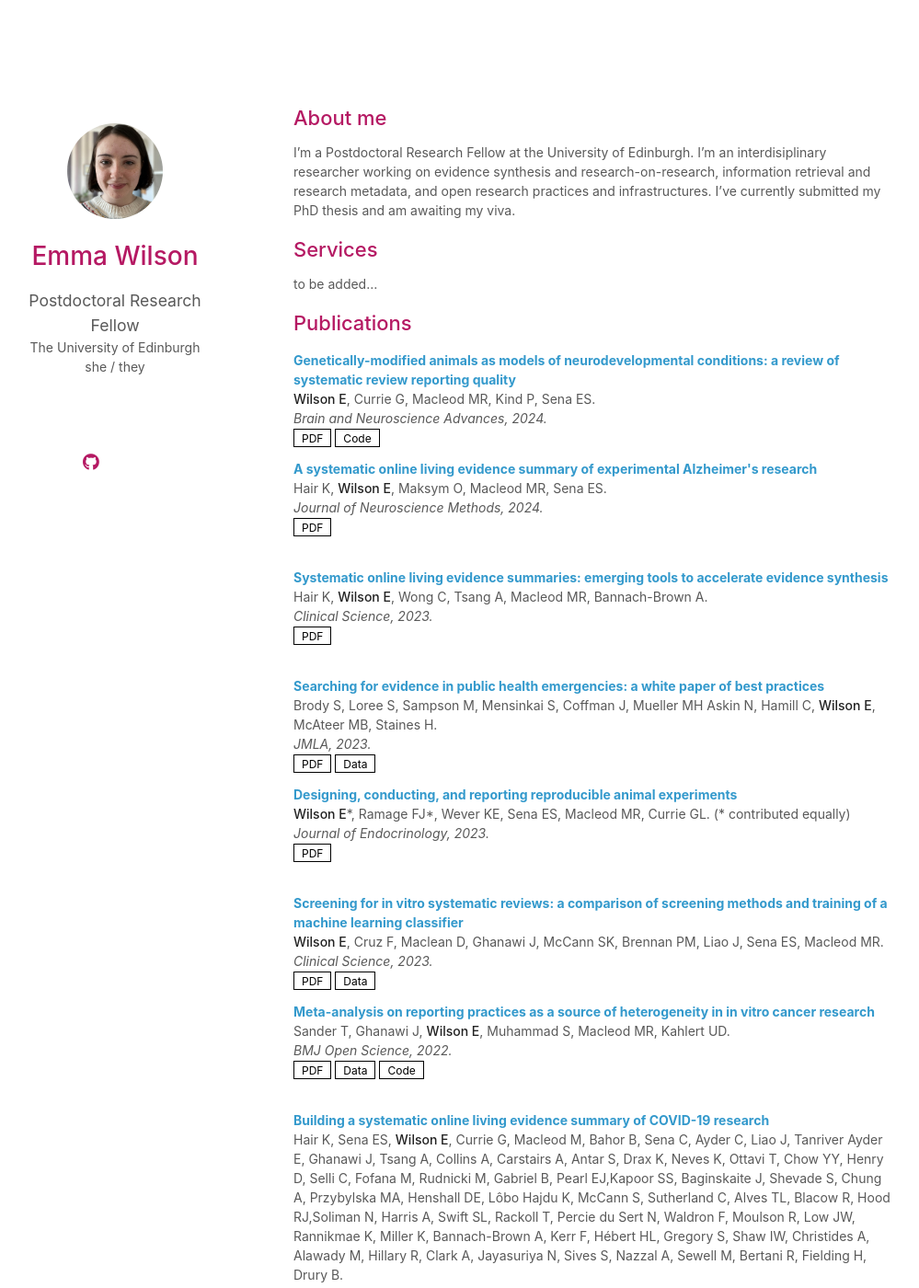
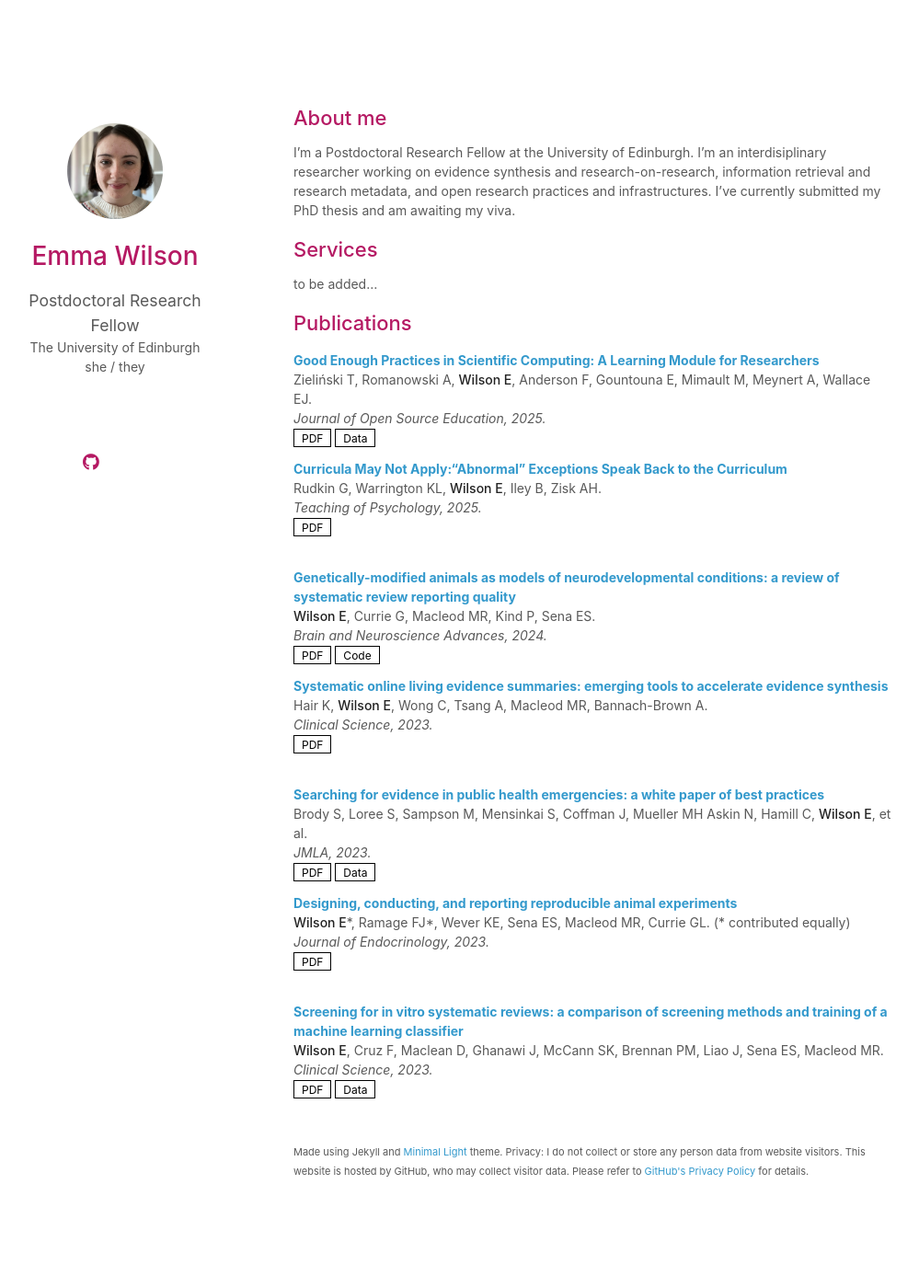
Before and after one commit to emma-wilson/emma-wilson.github.io, a Jekyll site: the page built from index.md, in a window 1280 px wide and 1400 px high. Shown: the whole window at 92% size, without its empty margins (151-1150 px from the left). Built offline with Jekyll 4.4.1, drawn with Linux system fonts in a browser that asks for light colours; nearby versions of some CDN libraries; comment, search, counter and statistics services are not loaded; a style sheet for code colours, icons or effects is not loaded; our own code applies the rules of GitHub Pages for plain Markdown files.

Commit message:
Add selected publications

```diff
--- a/_data/publications.yml
+++ b/_data/publications.yml
@@ -1,4 +1,17 @@
 main:
+
+  - title: "Good Enough Practices in Scientific Computing: A Learning Module for Researchers"
+    authors: Zieliński T, Romanowski A, <strong>Wilson E</strong>, Anderson F, Gountouna E, Mimault M, Meynert A, Wallace EJ.
+    journal: Journal of Open Source Education, 2025.
+    doi: https://doi.org/10.21105/jose.00279
+    pdf: assets/files/2025_Zielinski.pdf
+    data: https://github.com/carpentries-lab/good-enough-practices
+
+  - title: "Curricula May Not Apply:“Abnormal” Exceptions Speak Back to the Curriculum"
+    authors: Rudkin G, Warrington KL, <strong>Wilson E</strong>, Iley B, Zisk AH.
+    journal: Teaching of Psychology, 2025.
+    doi: https://doi.org/10.1177/00986283251328986
+    pdf: assets/files/2025_Rudkin.pdf
 
   - title: "Genetically-modified animals as models of neurodevelopmental conditions: a review of systematic review reporting quality"
     authors: <strong>Wilson E</strong>, Currie G, Macleod MR, Kind P, Sena ES.
@@ -7,12 +20,6 @@ main:
     pdf: assets/files/2024_Wilson.pdf
     code: https://github.com/emma-wilson/animal-sr-reporting-quality
 
-  - title: "A systematic online living evidence summary of experimental Alzheimer's research"
-    authors: Hair K, <strong>Wilson E</strong>, Maksym O, Macleod MR, Sena ES.
-    journal: Journal of Neuroscience Methods, 2024.
-    doi: https://doi.org/10.1016/j.jneumeth.2024.110209
-    pdf: assets/files/2024_Hair.pdf
-
   - title: "Systematic online living evidence summaries: emerging tools to accelerate evidence synthesis"
     authors: Hair K, <strong>Wilson E</strong>, Wong C, Tsang A, Macleod MR, Bannach-Brown A.
     journal: Clinical Science, 2023.
@@ -20,7 +27,7 @@ main:
     pdf: assets/files/2023_Hair.pdf
 
   - title: "Searching for evidence in public health emergencies: a white paper of best practices"
-    authors: Brody S, Loree S, Sampson M, Mensinkai S, Coffman J, Mueller MH Askin N, Hamill C, <strong>Wilson E</strong>, McAteer MB, Staines H.
+    authors: Brody S, Loree S, Sampson M, Mensinkai S, Coffman J, Mueller MH Askin N, Hamill C, <strong>Wilson E</strong>, et al.
     journal: JMLA, 2023.
     doi: https://doi.org/10.5195%2Fjmla.2023.1530
     pdf: assets/files/2023_Brody.pdf
@@ -38,17 +45,3 @@ main:
     doi: https://doi.org/10.1042/CS20220594
     pdf: assets/files/2023_Wilson.pdf
     data: https://github.com/emma-wilson/in-vitro-screening
-
-  - title: "Meta-analysis on reporting practices as a source of heterogeneity in in vitro cancer research"
-    authors: Sander T, Ghanawi J, <strong>Wilson E</strong>, Muhammad S, Macleod MR, Kahlert UD.
-    journal: BMJ Open Science, 2022.
-    doi: https://doi.org/10.1136%2Fbmjos-2021-100272
-    pdf: assets/files/2022_Sander.pdf
-    data: https://osf.io/knhx8/
-    code: https://github.com/TimoSander/Reporting-practices-as-a-source-of-heterogeneity-in-in-vitro-cancer-research
-
-  - title: "Building a systematic online living evidence summary of COVID-19 research"
-    authors: Hair K, Sena ES, <strong>Wilson E</strong>, Currie G, Macleod M, Bahor B, Sena C, Ayder C, Liao J, Tanriver Ayder E, Ghanawi J, Tsang A, Collins A, Carstairs A, Antar S, Drax K, Neves K, Ottavi T, Chow YY, Henry D, Selli C, Fofana M, Rudnicki M, Gabriel B, Pearl EJ,Kapoor SS, Baginskaite J, Shevade S, Chung A, Przybylska MA, Henshall DE, Lôbo Hajdu K, McCann S, Sutherland C, Alves TL, Blacow R, Hood RJ,Soliman N, Harris A, Swift SL, Rackoll T, Percie du Sert N, Waldron F, Moulson R, Low JW, Rannikmae K, Miller K, Bannach-Brown A, Kerr F, Hébert HL, Gregory S, Shaw IW, Christides A, Alawady M, Hillary R, Clark A, Jayasuriya N, Sives S, Nazzal A, Sewell M, Bertani R, Fielding H, Drury B.
-    journal: JEAHIL, 2021.
-    doi: https://doi.org/10.32384/jeahil17465
-    pdf: assets/files/2021_Hair.pdf
```
